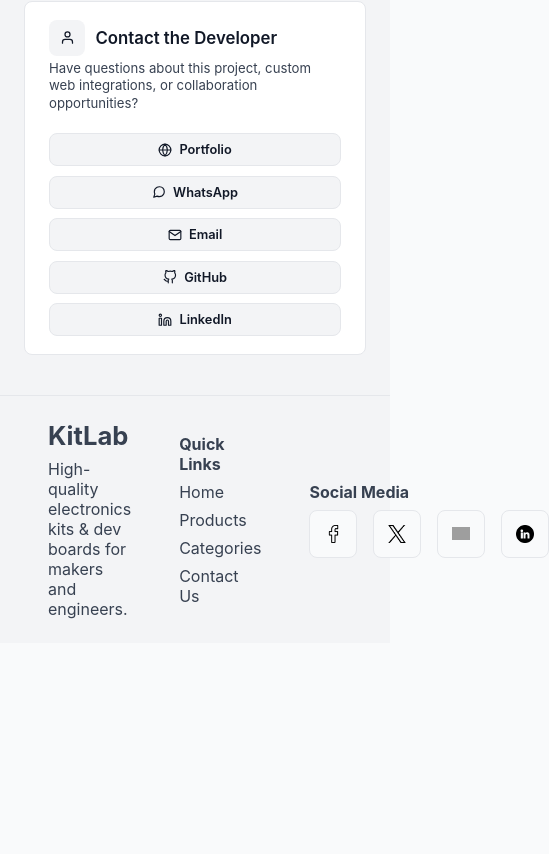
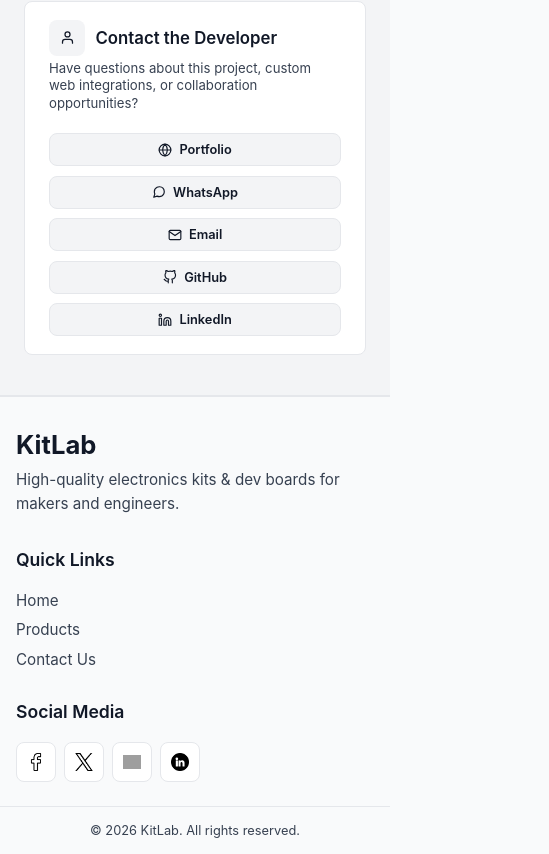
Before and after one commit to Abdullah2232006/kitLab, a React (Vite) app: page / in a window 390 px wide. Shown: the part 4846-5700 px from the top of the page, 549 px wide, since content can reach past the window. Before the commit the page ends 5489 px from the top, so only its background shows below. Built offline with nearby package versions, Linux system fonts and the light colour scheme; grey boxes are pictures that could not be loaded.

Commit message:
feat: make footer component responsive

```diff
--- a/src/components/Footer.jsx
+++ b/src/components/Footer.jsx
@@ -1,56 +1,62 @@
-import facebookIcon from '../assets/icons/facebook.png'
-import xIcon from '../assets/icons/x.png'
-import instagramIcon from '../assets/icons/instagram.png'
-import linkedinIcon from '../assets/icons/linkedin.png'
+import { Link } from 'react-router-dom';
+import facebookIcon from '../assets/icons/facebook.png';
+import xIcon from '../assets/icons/x.png';
+import instagramIcon from '../assets/icons/instagram.png';
+import linkedinIcon from '../assets/icons/linkedin.png';
 
-import styles from './Footer.module.css'
+import styles from './Footer.module.css';
 
 function Footer() {
     return (
         <footer className={styles.footer}>
+            <div className={styles.footerContainer}>
                 <div className={styles.brand}>
                     <div className={styles.logo}>
                         KitLab
                     </div>
-                <p>
-                    High-quality electronics kits & dev boards for makers and engineers.
+                    <p className={styles.brandDescription}>
+                        High-quality electronics kits &amp; dev boards for makers and engineers.
                     </p>
                 </div>
 
                 <div className={styles.links}>
-                <h4>Quick Links</h4>
+                    <h4 className={styles.sectionHeading}>Quick Links</h4>
                     <ul>
-                    <li><a href="#">Home</a></li>
-                    <li><a href="#">Products</a></li>
-                    <li><a href="#">Categories</a></li>
+                        <li><Link to="/">Home</Link></li>
+                        <li><Link to="/products">Products</Link></li>
                         <li><a href="/#contact">Contact Us</a></li>
                     </ul>
                 </div>
 
                 <div className={styles.social}>
-                <h4>Social Media</h4>
+                    <h4 className={styles.sectionHeading}>Social Media</h4>
                     <ul className={styles.socialList}>
                         <li>
-                        <a href="#" aria-label="Facebook">
+                            <a href="https://facebook.com" target="_blank" rel="noopener noreferrer" aria-label="Facebook">
                                 <img src={facebookIcon} alt="Facebook" className={styles.icon} />
                             </a>
                         </li>
                         <li>
-                        <a href="#" aria-label="X">
+                            <a href="https://x.com" target="_blank" rel="noopener noreferrer" aria-label="X">
                                 <img src={xIcon} alt="X" className={styles.icon} />
                             </a>
                         </li>
                         <li>
-                        <a href="#" aria-label="Instagram">
+                            <a href="https://instagram.com" target="_blank" rel="noopener noreferrer" aria-label="Instagram">
                                 <img src={instagramIcon} alt="Instagram" className={styles.icon} />
                             </a>
                         </li>
                         <li>
-                        <a href="#" aria-label="LinkedIn">
+                            <a href="https://linkedin.com" target="_blank" rel="noopener noreferrer" aria-label="LinkedIn">
                                 <img src={linkedinIcon} alt="LinkedIn" className={styles.icon} />
                             </a>
                         </li>
                     </ul>
+                </div>
+            </div>
+
+            <div className={styles.bottomBar}>
+                <p>&copy; {new Date().getFullYear()} KitLab. All rights reserved.</p>
             </div>
         </footer>
     );
--- a/src/components/Footer.module.css
+++ b/src/components/Footer.module.css
@@ -1,32 +1,53 @@
 .footer {
+    background-color: var(--main-background-color);
+    border-top: 1px solid var(--border-color);
+    width: 100%;
+}
+
+.footerContainer {
     display: flex;
     justify-content: space-between;
-    align-items: center;
+    align-items: flex-start;
     gap: var(--spacing-lg);
-    background-color: var(--secondary-background-color);
+    max-width: 1200px;
+    margin: 0 auto;
+    padding: 3.5rem var(--spacing-lg) 2.5rem;
     width: 100%;
-    padding: var(--spacing-md) var(--spacing-lg);
 }
 
 /* Brand Section */
 .brand {
-    max-width: 300px;
+    max-width: 320px;
+    display: flex;
+    flex-direction: column;
+    gap: var(--spacing-sm);
 }
 
 .logo {
     font-size: 1.6rem;
     font-weight: 700;
-    margin-bottom: var(--spacing-sm);
+    color: var(--heading-font-color);
+}
+
+.brandDescription {
+    font-size: 0.95rem;
+    line-height: 1.6;
+    color: var(--main-font-color);
 }
 
 /* Section Headings */
+.sectionHeading {
+    font-size: 1.1rem;
+    font-weight: 600;
+    color: var(--heading-font-color);
+    margin-bottom: 0.75rem;
+}
+
 /* Quick Links Section */
-
 .links {
     display: flex;
     flex-direction: column;
     align-items: flex-start;
-    justify-content: flex-start;
     gap: var(--spacing-sm);
 }
 
@@ -36,22 +57,26 @@
     margin: 0;
     display: flex;
     flex-direction: column;
-    gap: 0.5rem;
+    gap: 0.6rem;
 }
 
 .links a {
-    transition: color 0.3s ease-in-out;
+    font-size: 0.95rem;
+    color: var(--main-font-color);
+    transition: color 0.2s ease, transform 0.2s ease;
+    display: inline-block;
 }
 
 .links a:hover {
     color: var(--secondary-font-color);
+    transform: translateX(3px);
 }
 
+/* Social Section */
 .social {
     display: flex;
     flex-direction: column;
     align-items: flex-start;
-    justify-content: flex-start;
     gap: var(--spacing-sm);
 }
 
@@ -61,24 +86,26 @@
     margin: 0;
     display: flex;
     align-items: center;
-    gap: 1rem;
+    gap: 0.75rem;
+    flex-wrap: wrap;
 }
 
 .socialList a {
     display: flex;
     align-items: center;
     justify-content: center;
-    width: 3rem;
-    height: 3rem;
+    width: 2.75rem;
+    height: 2.75rem;
     border-radius: var(--main-border-radius);
-    background-color: var(--main-background-color);
+    background-color: var(--card-background-color);
     border: 1px solid var(--border-color);
-    transition: all 0.3s ease-in-out;
+    transition: all 0.3s ease;
 }
 
 .socialList a:hover {
     border-color: var(--secondary-font-color);
     transform: translateY(-3px);
+    box-shadow: 0 4px 12px rgba(8, 145, 178, 0.15);
 }
 
 .icon {
@@ -90,10 +117,50 @@
 /* Bottom Bar */
 .bottomBar {
     border-top: 1px solid var(--border-color);
-    padding: var(--spacing-sm) var(--spacing-lg);
+    padding: 1.25rem var(--spacing-lg);
     text-align: center;
     font-size: 0.85rem;
     color: var(--main-font-color);
-    opacity: 0.75;
-    background-color: var(--main-background-color);
 }
+
+/* Responsive adjustments */
+@media (max-width: 900px) {
+    .footerContainer {
+        padding: 3rem 1.5rem 2rem;
+        gap: 2rem;
+    }
+}
+
+@media (max-width: 768px) {
+    .footerContainer {
+        flex-direction: column;
+        align-items: flex-start;
+        gap: 2.5rem;
+        padding: 2.5rem 1.5rem 2rem;
+    }
+
+    .brand {
+        max-width: 100%;
+    }
+}
+
+@media (max-width: 480px) {
+    .footerContainer {
+        padding: 2rem 1rem 1.5rem;
+        gap: 2rem;
+    }
+
+    .socialList {
+        gap: 0.5rem;
+    }
+
+    .socialList a {
+        width: 2.5rem;
+        height: 2.5rem;
+    }
+
+    .bottomBar {
+        padding: 1rem;
+        font-size: 0.8rem;
+    }
+}
```
Lines whose indentation alone changed are shown as unchanged.
